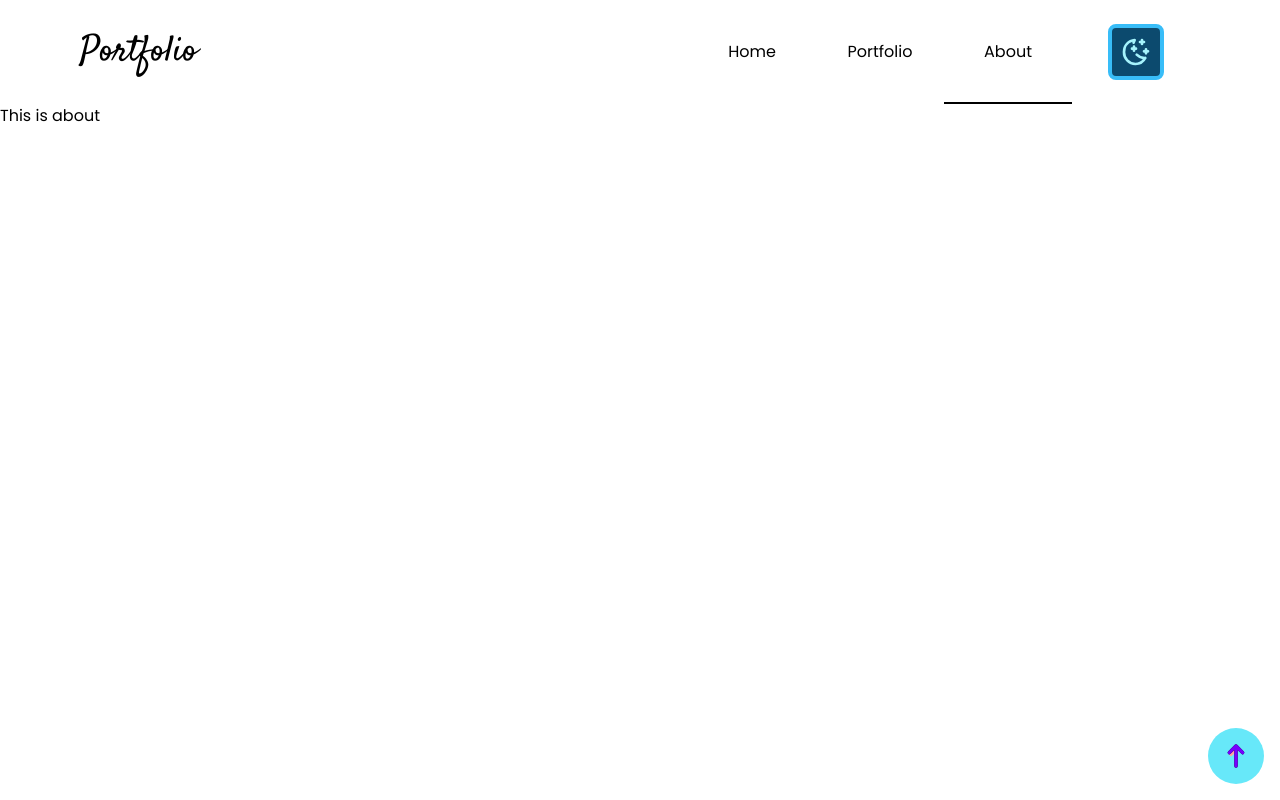
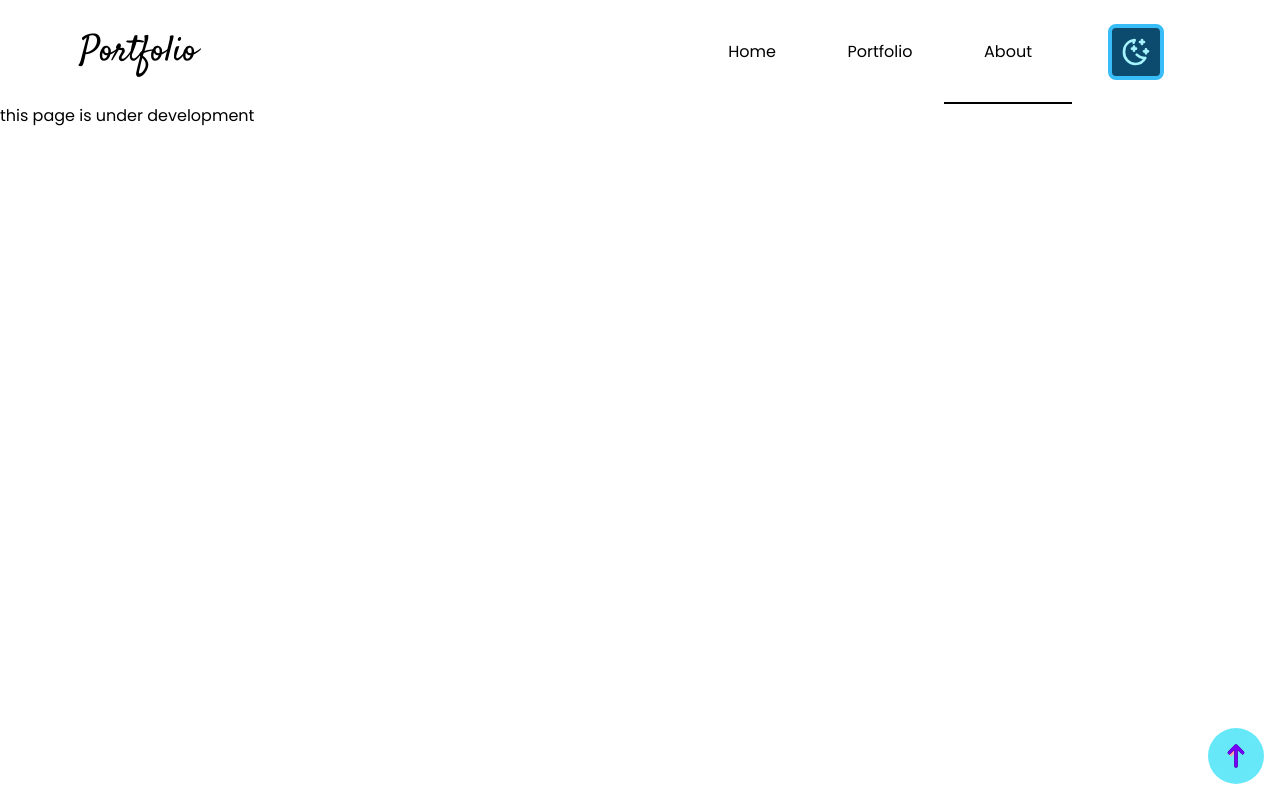
Before and after one commit to fiqihalfito/Portfolio, a Next.js app: page /about in a window 1280 px wide. Built offline with nearby package versions, Linux system fonts and the light colour scheme.

Commit message:
statement for about page

```diff
--- a/src/app/about/page.jsx
+++ b/src/app/about/page.jsx
@@ -1,7 +1,7 @@
 const About = () => {
     return (
         <div>
-            This is about
+            this page is under development
         </div>
     )
 }
```
